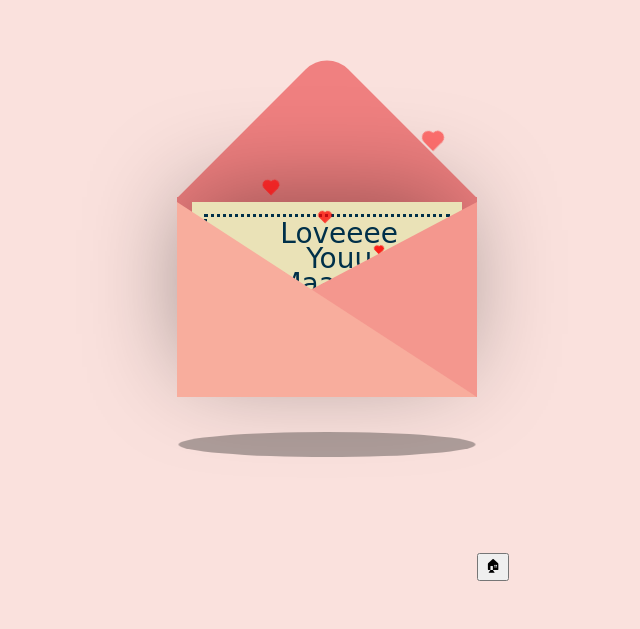
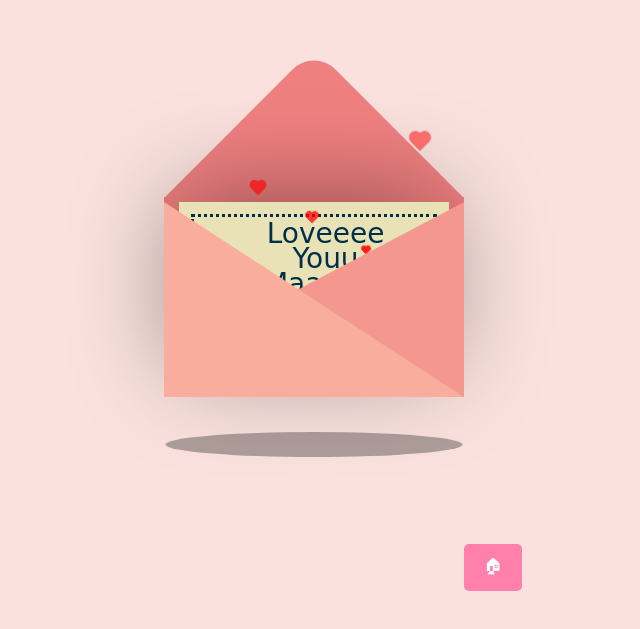
Before and after one commit to Aashvik-jaiswal/card, a plain HTML site: page index.html in a window 1280 px wide. Shown: the part 141-770 px from the top of the page, without its empty margins (297-937 px from the left). Drawn offline with nearby package versions, Linux system fonts and the light colour scheme.

Commit message:
first commit

```diff
--- a/style.css
+++ b/style.css
@@ -218,3 +218,24 @@ body {
       opacity: 0.5;
     }
   }
+
+
+ .pink-button {
+    background-color: #ff80ab; /* Vibrant pink color */
+    color: #fff; /* White text color */
+    border: none;
+    padding: 10px 20px;
+    font-size: 16px;
+    border-radius: 5px;
+    cursor: pointer;
+    transition: background-color 0.3s ease;
+}
+
+.pink-button:hover {
+    background-color: #ff5278; /* Darker pink color on hover */
+    box-shadow: 0 4px 6px rgba(255, 128, 171, 0.3); /* Shadow effect on hover */
+}
+
+.pink-button:active {
+    transform: translateY(2px); /* Pressed effect */
+}
```
